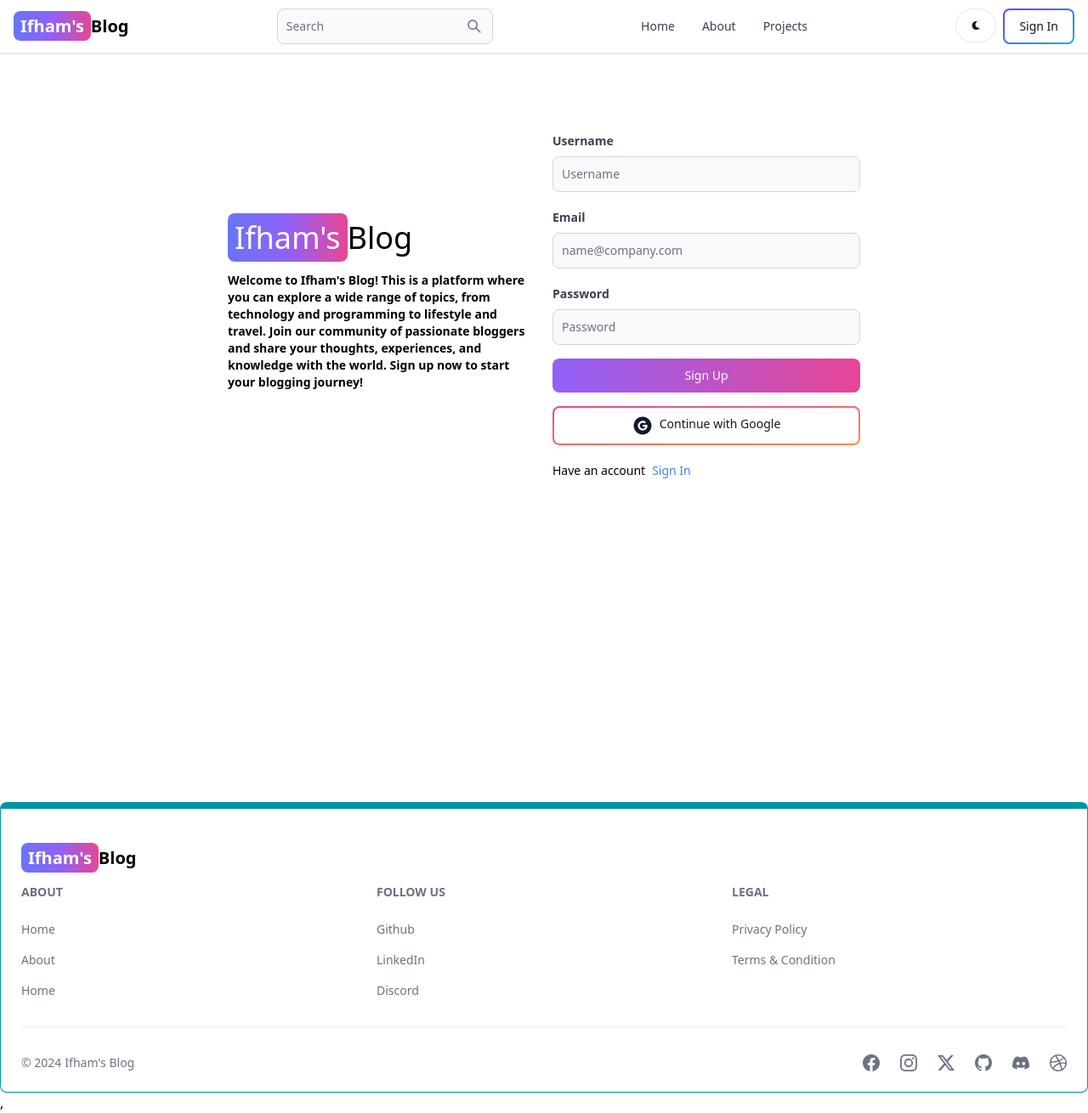
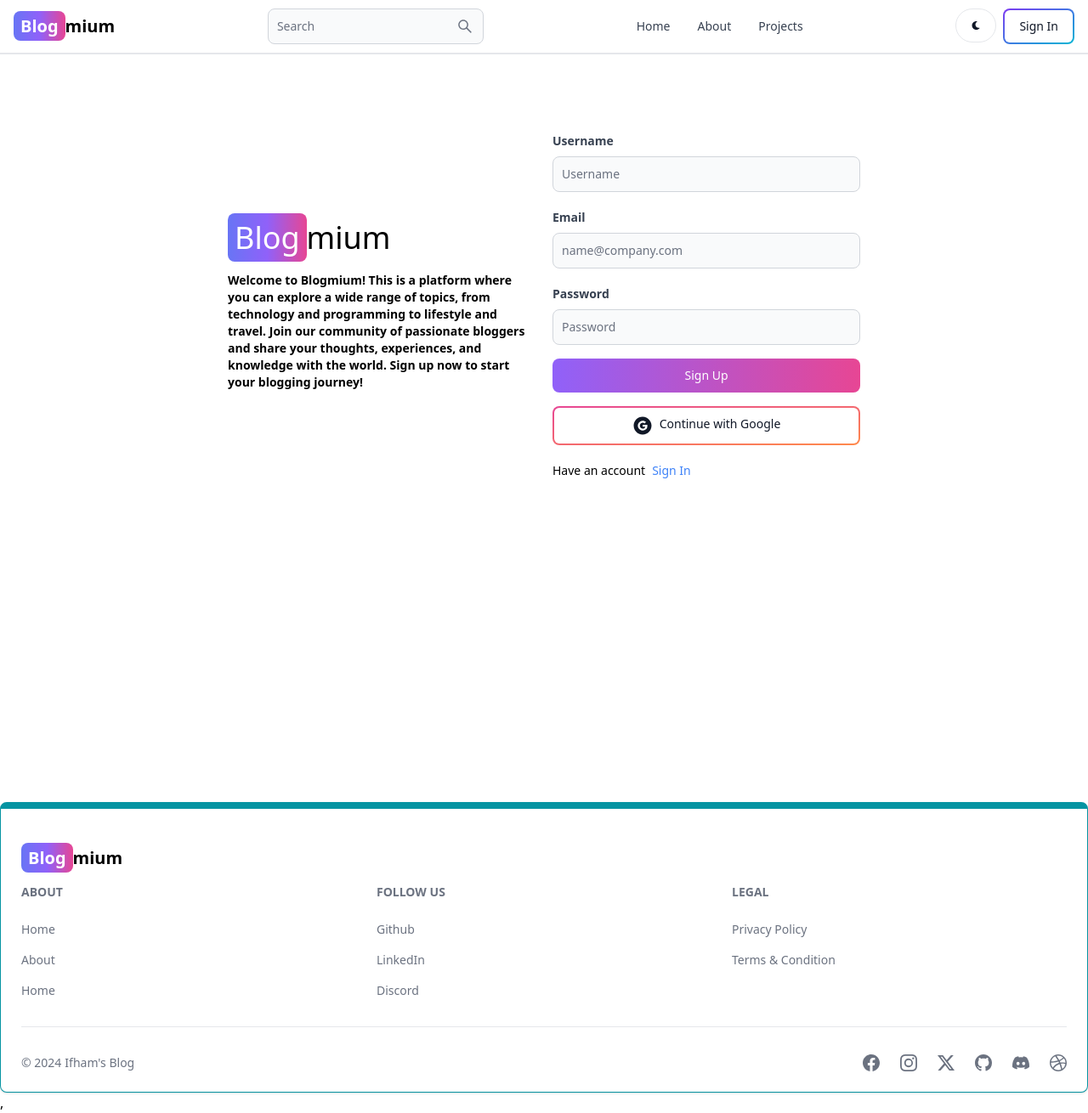
Before and after one commit to Ifham1111/Master-Blogmium, a React (Vite) app in the folder client/: page /sign-up in a window 1280 px wide. Shown: the whole page at 85% size. Built offline with nearby package versions, Linux system fonts and the light colour scheme; no server answers.

Commit message:
Uodate header component with user data profile

```diff
--- a/client/src/components/FooterCom.jsx
+++ b/client/src/components/FooterCom.jsx
@@ -14,8 +14,8 @@ export default function FooterCom() {
                         >
                             <span
                                 className='px-2 py-1 bg-gradient-to-r from-indigo-500 via-purple-500 to-pink-500 rounded-lg text-white'
-                            >Ifham's</span>
-                            Blog
+                            >Blog</span>
+                            mium
                         </Link>
                     </div>
                     <div className='grid grid-cols-2 gap-8 sm: mt-4 sm:grid-cols-3 sm:gap-6'>
--- a/client/src/components/Header.jsx
+++ b/client/src/components/Header.jsx
@@ -1,16 +1,20 @@
-import { Button, Navbar, TextInput } from 'flowbite-react'
+import { Avatar, Button, Dropdown, Navbar, TextInput } from 'flowbite-react'
 import React from 'react'
-import { Link, useLocation } from 'react-router-dom'
 import { AiOutlineSearch } from 'react-icons/ai'
 import { FaMoon } from 'react-icons/fa'
+import { Link, useLocation } from 'react-router-dom'
+import { useSelector } from 'react-redux'
+import {blockquoteTheme} from "flowbite-react/lib/esm/components/Blockquote/theme.js";
 
 export default function Header() {
     const path = useLocation().pathname
+    const { currentUser } = useSelector(state => state.user)
+
     return (
         <Navbar className='border-b-2'>
             <Link to="/" className='self-center whitespace-nowrap test-sm sm:text-xl font-semibold dark:text-white'>
-                <span className='px-2 py-1 bg-gradient-to-r from-indigo-500 via-purple-500 to-pink-500 rounded-lg text-white'>Ifham's</span>
-                Blog
+                <span className='px-2 py-1 bg-gradient-to-r from-indigo-500 via-purple-500 to-pink-500 rounded-lg text-white'>Blog</span>
+                mium
             </Link>
 
             <form>
@@ -29,13 +33,42 @@ export default function Header() {
                 <Button className='w-12 h-10 hidden sm:inline' color='gray' pill>
                     <FaMoon />
                 </Button>
-                <Link to='/sign-up'>
-                    <Button gradientDuoTone='purpleToBlue' outline>
-                        Sign In
-                    </Button>
-                </Link>
+                {currentUser ? (
+                    <Dropdown
+                        arrowIcon={false}
+                        inline
+                        label={
+                            <Avatar
+                                alt='user'
+                                img={currentUser.profilePicture}
+                                size='md'
+                                rounded
+                            />
+                        }
+                    >
+                        <Dropdown.Header>
+                            <span className={'block text-sm'}>@{currentUser.username}</span>
+                            <span className={'block text-sm font-medium truncate text-gray-500'}>{currentUser.email}</span>
+                        </Dropdown.Header>
+                        <Link to={'/dashboard?tab=profile'}>
+                            <Dropdown.Item>
+                                Profile
+                            </Dropdown.Item>
+                        </Link>
+                        <Dropdown.Divider />
+                        <Dropdown.Item>Sing Out</Dropdown.Item>
+                    </Dropdown>
+                ) : (
+                    <Link to='/sign-up'>
+                        <Button gradientDuoTone='purpleToBlue' outline>
+                            Sign In
+                        </Button>
+                    </Link>
+                )
+                }
+
                 <Navbar.Toggle />
-            </div>
+            </div >
 
             <Navbar.Collapse>
                 {/* //Innhere labar.link and the link creta 2 a tag in this no allowed to create like that so we are declare Navbar.link as div */}
@@ -58,6 +91,6 @@ export default function Header() {
                 </Navbar.Link>
             </Navbar.Collapse>
 
-        </Navbar>
+        </Navbar >
     )
 }
--- a/client/src/pages/SignIn.jsx
+++ b/client/src/pages/SignIn.jsx
@@ -75,9 +75,9 @@ export default function SignIn() {
             className='semibold dark:text-white text-4xl'>
             <span
               className='px-2 py-1 bg-gradient-to-r from-indigo-500 via-purple-500 to-pink-500 rounded-lg text-white'>
-              Ifham's
+              Blog
             </span>
-            Blog
+            mium
           </Link>
           <p className='text-sm mt-5 font-bold'>
             Welcome to Ifham's Blog! This is a platform where you can explore a wide range of topics, from technology and programming to lifestyle and travel. Join our community of passionate bloggers and share your thoughts, experiences, and knowledge with the world. Sign up now to start your blogging journey!
--- a/client/src/pages/SignUp.jsx
+++ b/client/src/pages/SignUp.jsx
@@ -76,12 +76,12 @@ export default function SignUp() {
             className='semibold dark:text-white text-4xl'>
             <span
               className='px-2 py-1 bg-gradient-to-r from-indigo-500 via-purple-500 to-pink-500 rounded-lg text-white'>
-              Ifham's
+              Blog
             </span>
-            Blog
+            mium
           </Link>
           <p className='text-sm mt-5 font-bold'>
-            Welcome to Ifham's Blog! This is a platform where you can explore a wide range of topics, from technology and programming to lifestyle and travel. Join our community of passionate bloggers and share your thoughts, experiences, and knowledge with the world. Sign up now to start your blogging journey!
+            Welcome to Blogmium! This is a platform where you can explore a wide range of topics, from technology and programming to lifestyle and travel. Join our community of passionate bloggers and share your thoughts, experiences, and knowledge with the world. Sign up now to start your blogging journey!
           </p>
         </div>
         {/* right */}
```
